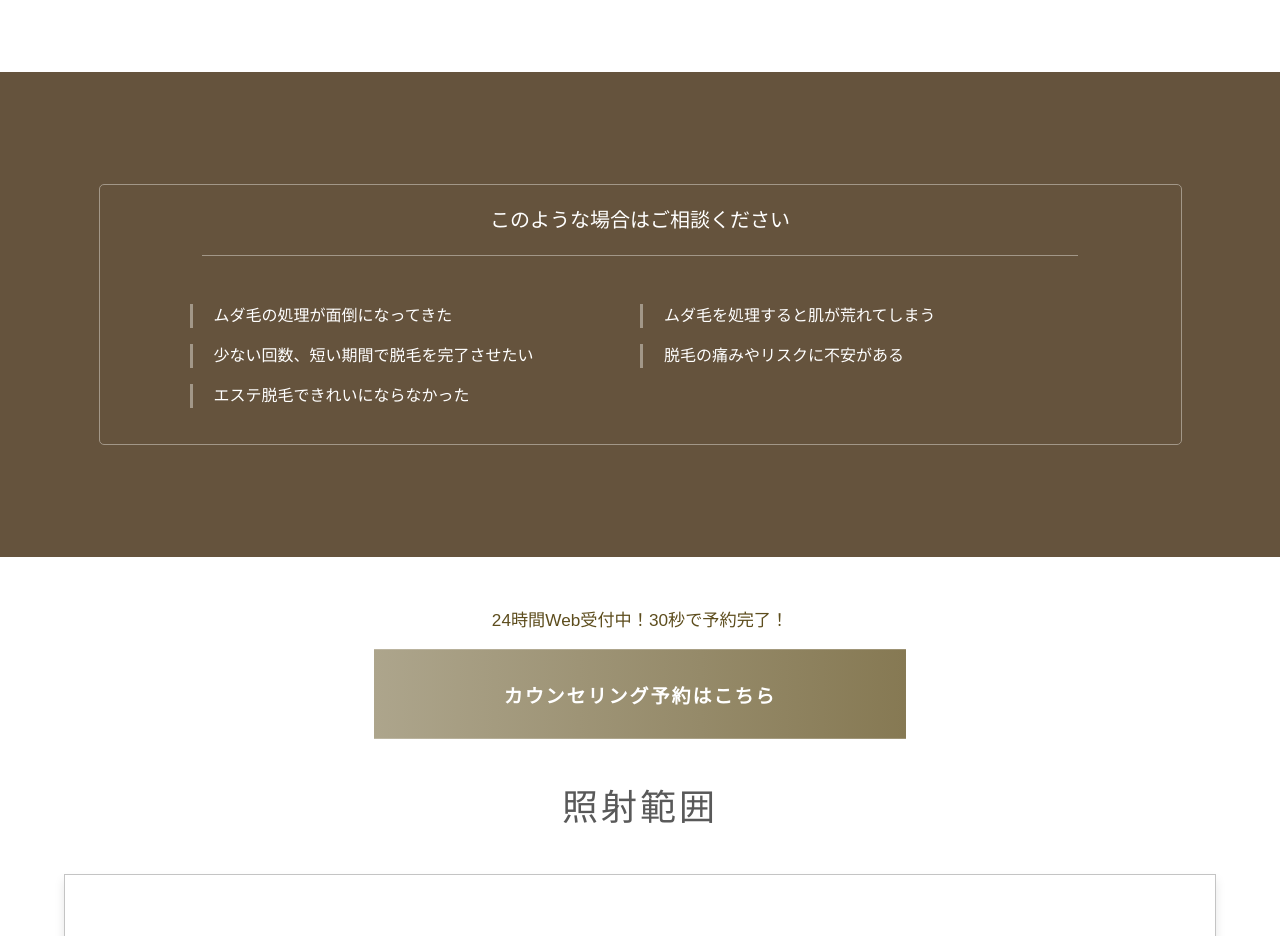
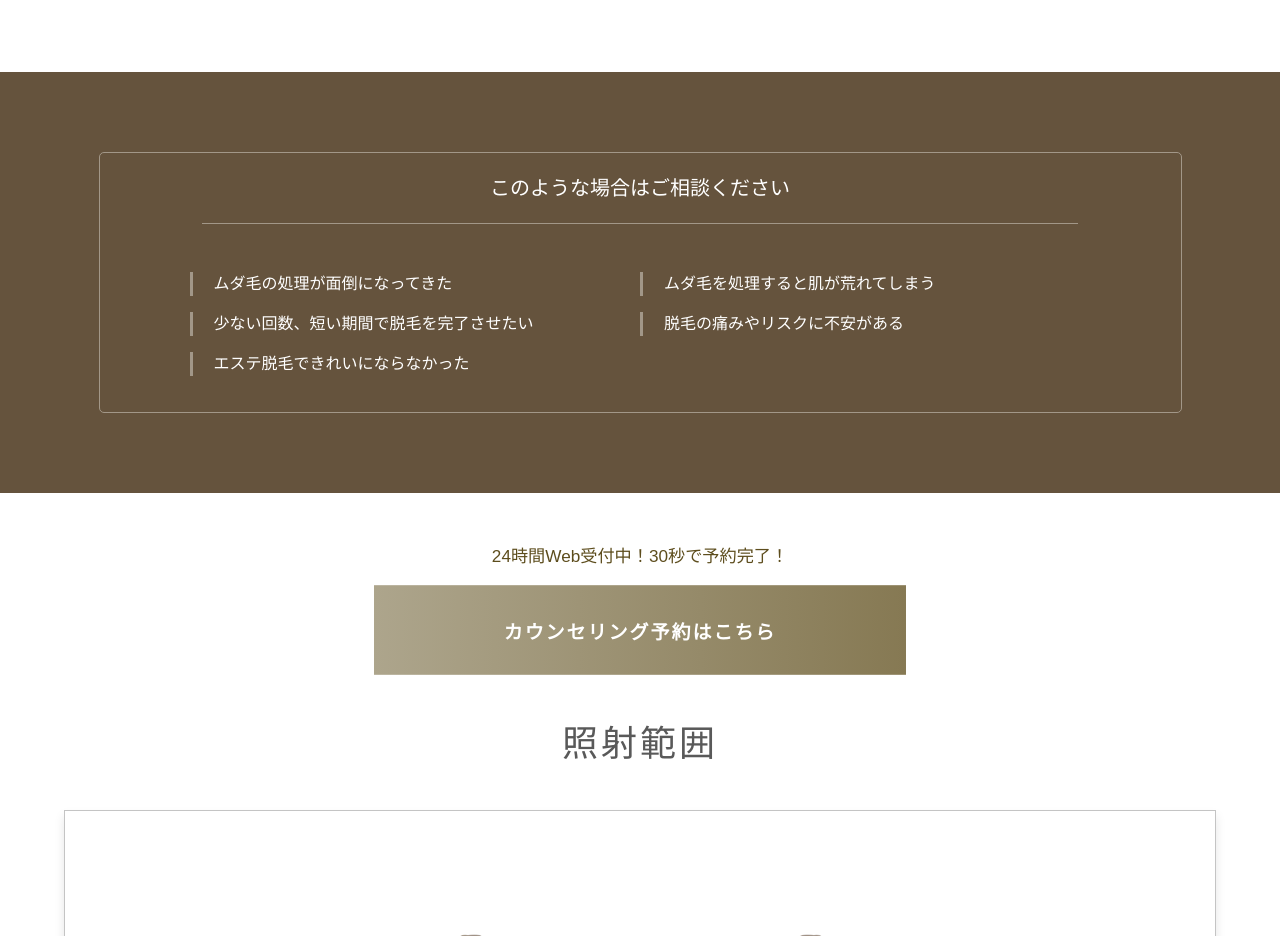
Before and after one commit to trainsocialnetwork/240926ebinatest, a plain HTML site: page index.html in a window 1280 px wide. Shown: the part 7540-8476 px from the top of the page. Drawn offline with nearby package versions, Linux system fonts and the light colour scheme.

Commit message:
Update index.html

```diff
--- a/index.html
+++ b/index.html
@@ -439,7 +439,7 @@
 
 	<section id="consultation" class="py-3">
 		<div class="container my-3 my-md-5">
-			<div class="row justify-content-center py-3 py-md-5">
+			<div class="row justify-content-center py-3">
 				<div class="col-12 col-md-10 quota">
 					<div class="row justify-content-center">
 						<div class="col-12 col-md-10">
```
